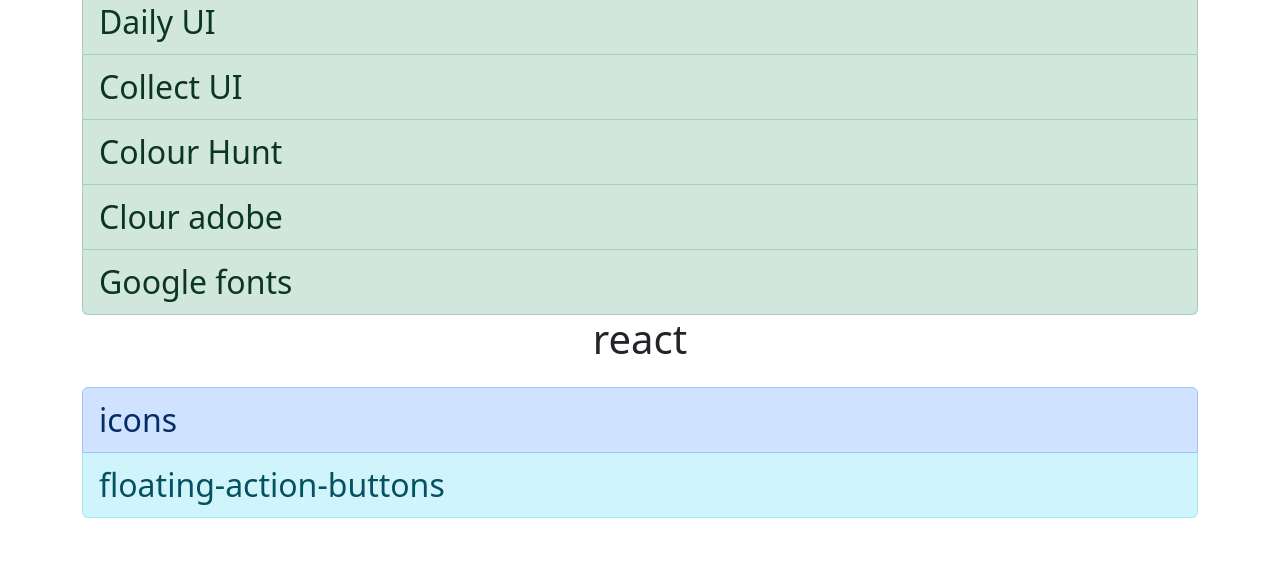
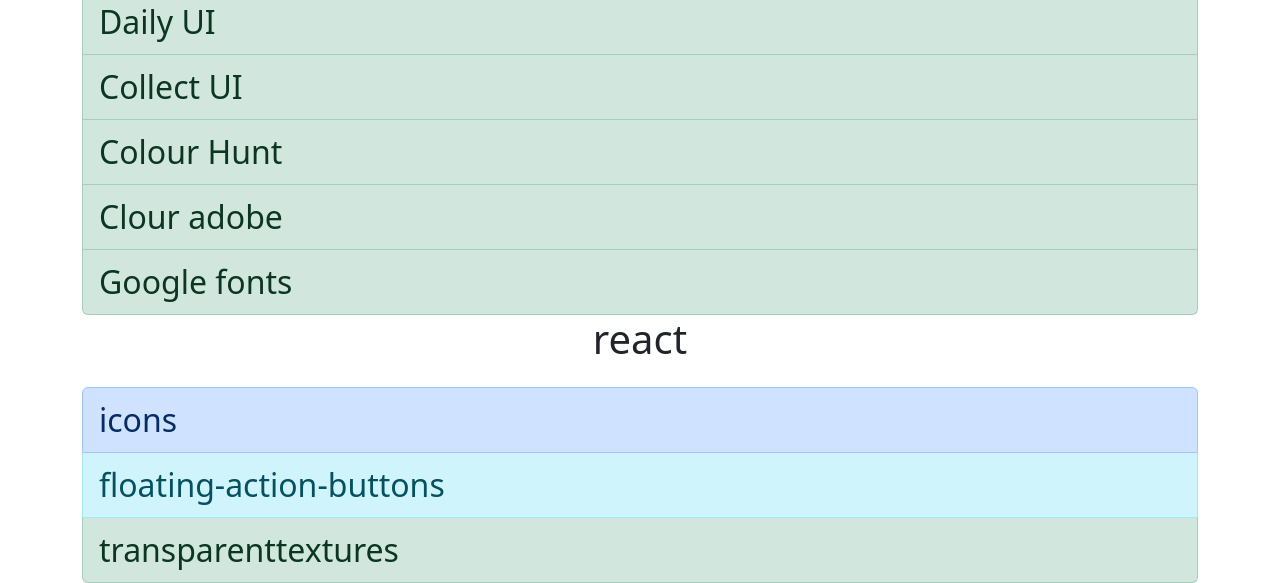
Before and after one commit to diyaad4d/My-tools, a plain HTML site: page index.html in a window 1280 px wide. Shown: the part 741-1324 px from the top of the page. Before the commit the page ends 1259 px from the top, so only its background shows below. Drawn offline with nearby package versions, Linux system fonts and the light colour scheme.

Commit message:
Update index.html

```diff
--- a/index.html
+++ b/index.html
@@ -64,7 +64,7 @@
           <div class="list-group">
           <a href="https://mui.com/material-ui/icons/" class="list-group-item list-group-item-action list-group-item-primary">icons</a>
           <a href="https://mui.com/material-ui/react-button/#floating-action-buttons" class="list-group-item list-group-item-action list-group-item-info">floating-action-buttons</a>
-
+          <a href="https://www.transparenttextures.com/" class="list-group-item list-group-item-action list-group-item-success">transparenttextures</a>
          </div>
      </div>
    </div>
```
